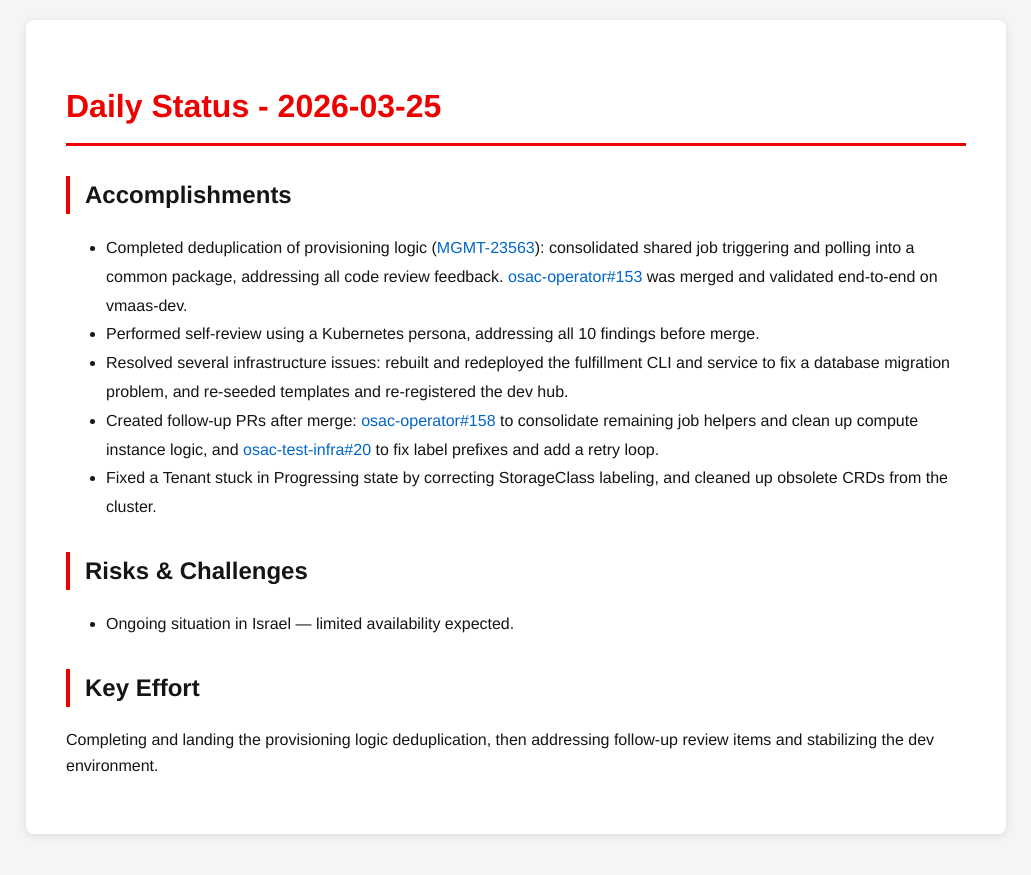
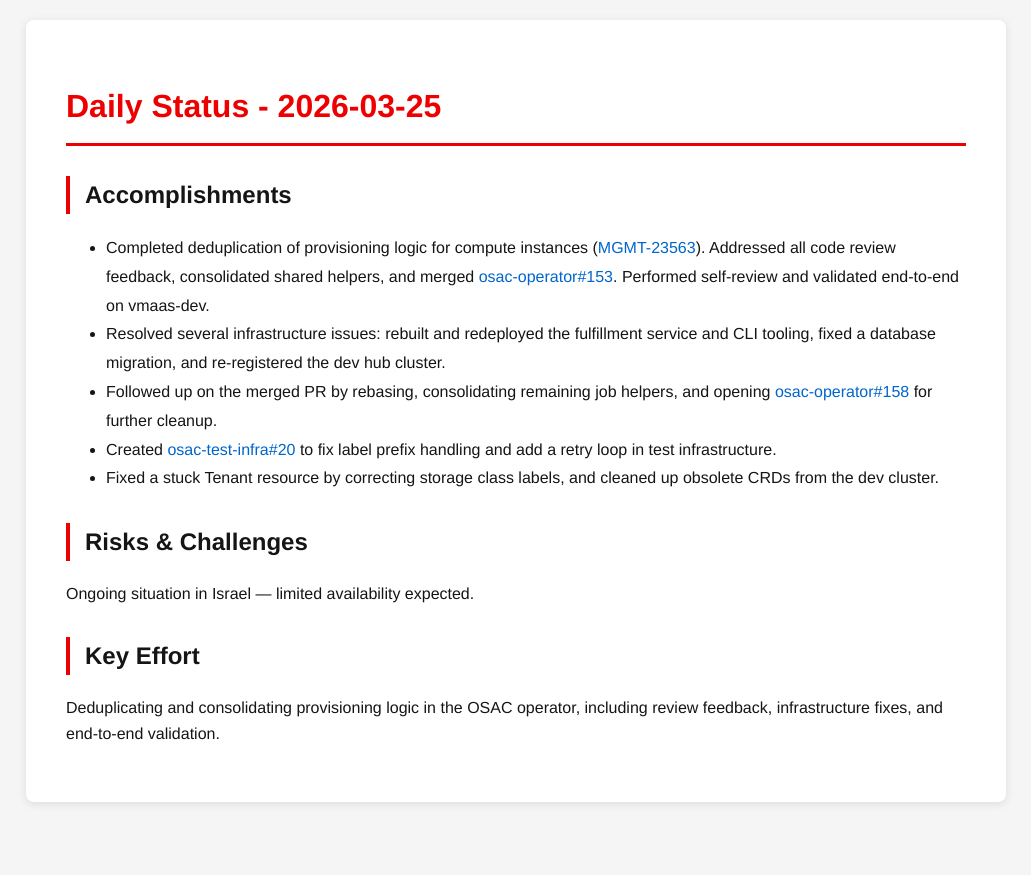
Before and after one commit to tzvatot/daily-status, a Jekyll site: the page built from 2026-03-25.md, in a window 1280 px wide. Shown: the top 875 px of the page, without its empty margins (124-1155 px from the left). Built offline with Jekyll 4.4.1, drawn with Linux system fonts in a browser that asks for light colours.

Commit message:
Daily status update - 2026-03-25

```diff
--- a/2026-03-25.md
+++ b/2026-03-25.md
@@ -7,14 +7,14 @@ date: 2026-03-25
 # Daily Status - 2026-03-25
 
 ## Accomplishments
-- Completed deduplication of provisioning logic ([MGMT-23563](https://issues.redhat.com/browse/MGMT-23563)): consolidated shared job triggering and polling into a common package, addressing all code review feedback. [osac-operator#153](https://github.com/osac-project/osac-operator/pull/153) was merged and validated end-to-end on vmaas-dev.
-- Performed self-review using a Kubernetes persona, addressing all 10 findings before merge.
-- Resolved several infrastructure issues: rebuilt and redeployed the fulfillment CLI and service to fix a database migration problem, and re-seeded templates and re-registered the dev hub.
-- Created follow-up PRs after merge: [osac-operator#158](https://github.com/osac-project/osac-operator/pull/158) to consolidate remaining job helpers and clean up compute instance logic, and [osac-test-infra#20](https://github.com/osac-project/osac-test-infra/pull/20) to fix label prefixes and add a retry loop.
-- Fixed a Tenant stuck in Progressing state by correcting StorageClass labeling, and cleaned up obsolete CRDs from the cluster.
+- Completed deduplication of provisioning logic for compute instances ([MGMT-23563](https://issues.redhat.com/browse/MGMT-23563)). Addressed all code review feedback, consolidated shared helpers, and merged [osac-operator#153](https://github.com/osac-project/osac-operator/pull/153). Performed self-review and validated end-to-end on vmaas-dev.
+- Resolved several infrastructure issues: rebuilt and redeployed the fulfillment service and CLI tooling, fixed a database migration, and re-registered the dev hub cluster.
+- Followed up on the merged PR by rebasing, consolidating remaining job helpers, and opening [osac-operator#158](https://github.com/osac-project/osac-operator/pull/158) for further cleanup.
+- Created [osac-test-infra#20](https://github.com/osac-project/osac-test-infra/pull/20) to fix label prefix handling and add a retry loop in test infrastructure.
+- Fixed a stuck Tenant resource by correcting storage class labels, and cleaned up obsolete CRDs from the dev cluster.
 
 ## Risks & Challenges
-- Ongoing situation in Israel — limited availability expected.
+Ongoing situation in Israel — limited availability expected.
 
 ## Key Effort
-Completing and landing the provisioning logic deduplication, then addressing follow-up review items and stabilizing the dev environment.
+Deduplicating and consolidating provisioning logic in the OSAC operator, including review feedback, infrastructure fixes, and end-to-end validation.
```
